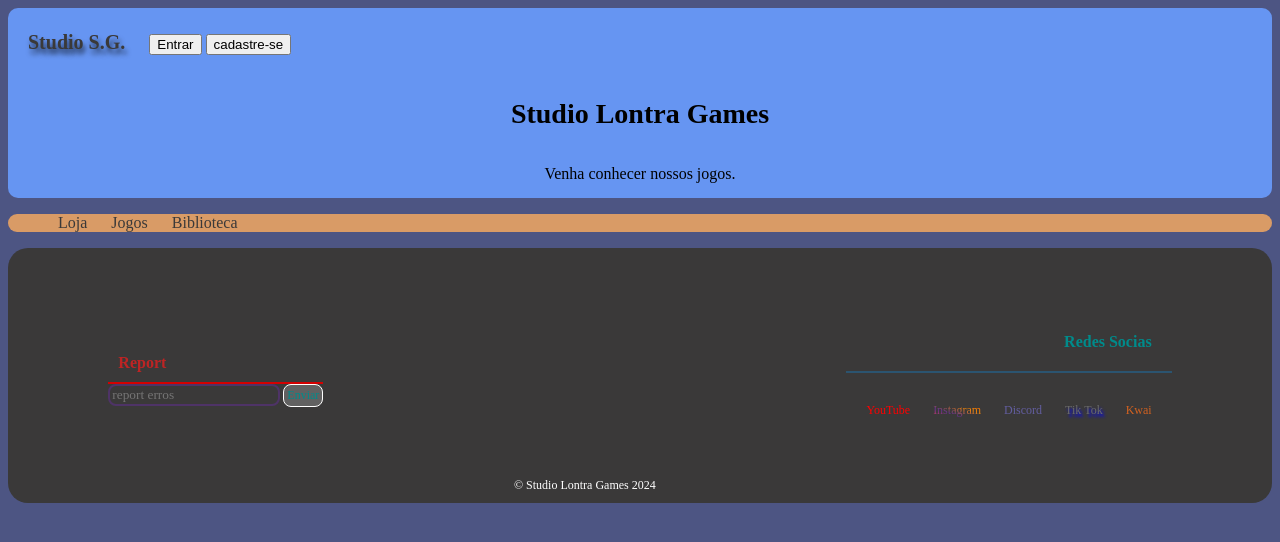
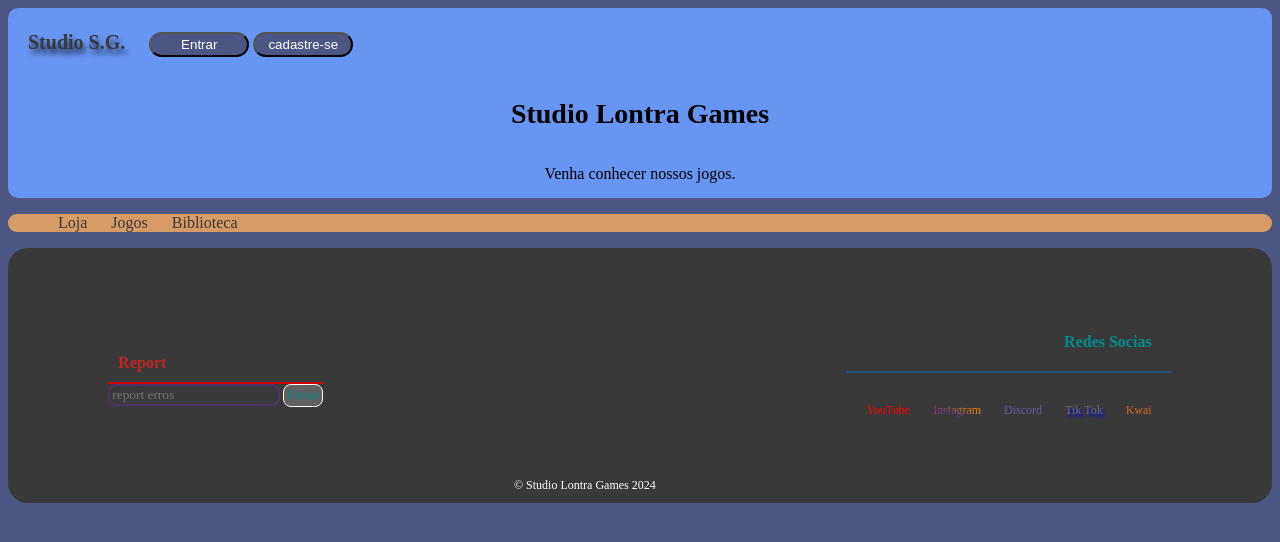
Before and after one commit to StudioLontraGames/StudioLontraGames, a plain HTML site: page index.html in a window 1280 px wide. Drawn offline with Linux system fonts and the light colour scheme.

Commit message:
Max'adin atualização
botãao

```diff
--- a/index.html
+++ b/index.html
@@ -15,8 +15,8 @@
         <a href="index.html">
             <h1 class="logo">Studio S.G.</h1>
         </a>
-        <button class="entrar_btn">Entrar</button>
-        <button class="ct-se_btn">cadastre-se</button>
+        <button class ="butao" class="entrar_btn">Entrar</button>
+        <button  class ="butao" class="ct-se_btn">cadastre-se</button>
         <h2>Studio Lontra Games</h2>
        <p>Venha conhecer nossos jogos.</p>
     </header>
--- a/styles/root.css
+++ b/styles/root.css
@@ -5,6 +5,7 @@
     --corL4: #8C533E;
     --corL5: #59302C;
     --corP: rgb(58, 57, 57);
+    --corB: white;
     --Sombra: rgba(0, 0, 0, 0.7);
     --Main: rgb(62, 102, 102);
 
--- a/styles/style.css
+++ b/styles/style.css
@@ -1,9 +1,9 @@
 @charset "UTF-8";
 @font-face{
-    font-family: 'designer';
-src: url('Designer.otf') format ('opentype');
-font-weight: normal;
-font-style: normal;
+    font-family:'Designer';
+    src: url('../fonts/Designer.otf') format ('opentype');
+    font-weight: normal;
+    font-style: normal;
 }
 
 /**variavels**/
@@ -13,8 +13,8 @@ font-style: normal;
 /*Header*/
 
 body{
-    background-color:var(--corL2);
-    font-family: 'designer';
+    background-color: var(--corL2);
+    font-family: 'Designer';
 }
 
 header{
@@ -34,6 +34,20 @@ a{
     margin: auto;
     text-decoration: none;
     color: var(--corP)
+
+}
+
+.butao{
+    Color: var(--corB);
+    Background-color: var(--corL2);
+    width: 100px;
+    height: 25px;
+
+    text-align: center;
+    margin: auto;
+
+    border-radius: 100px;
+
 
 }
 
```
